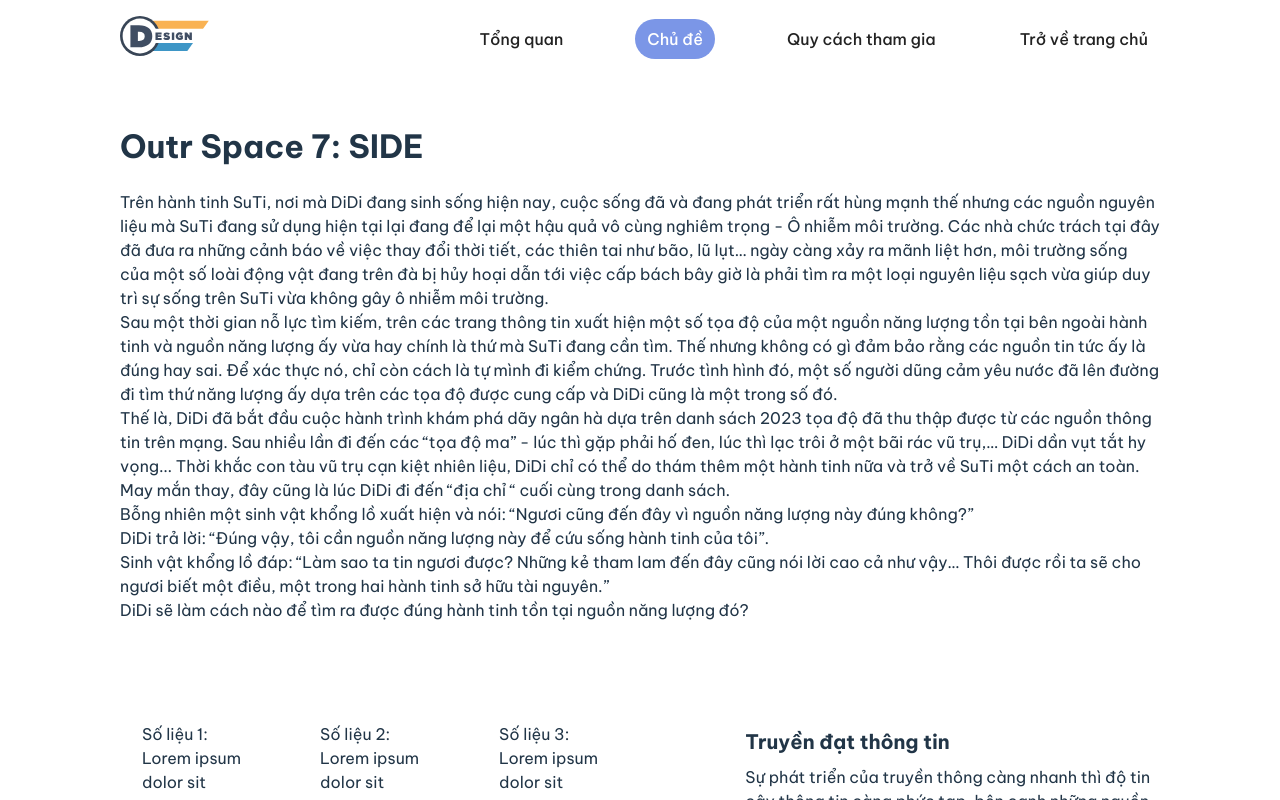
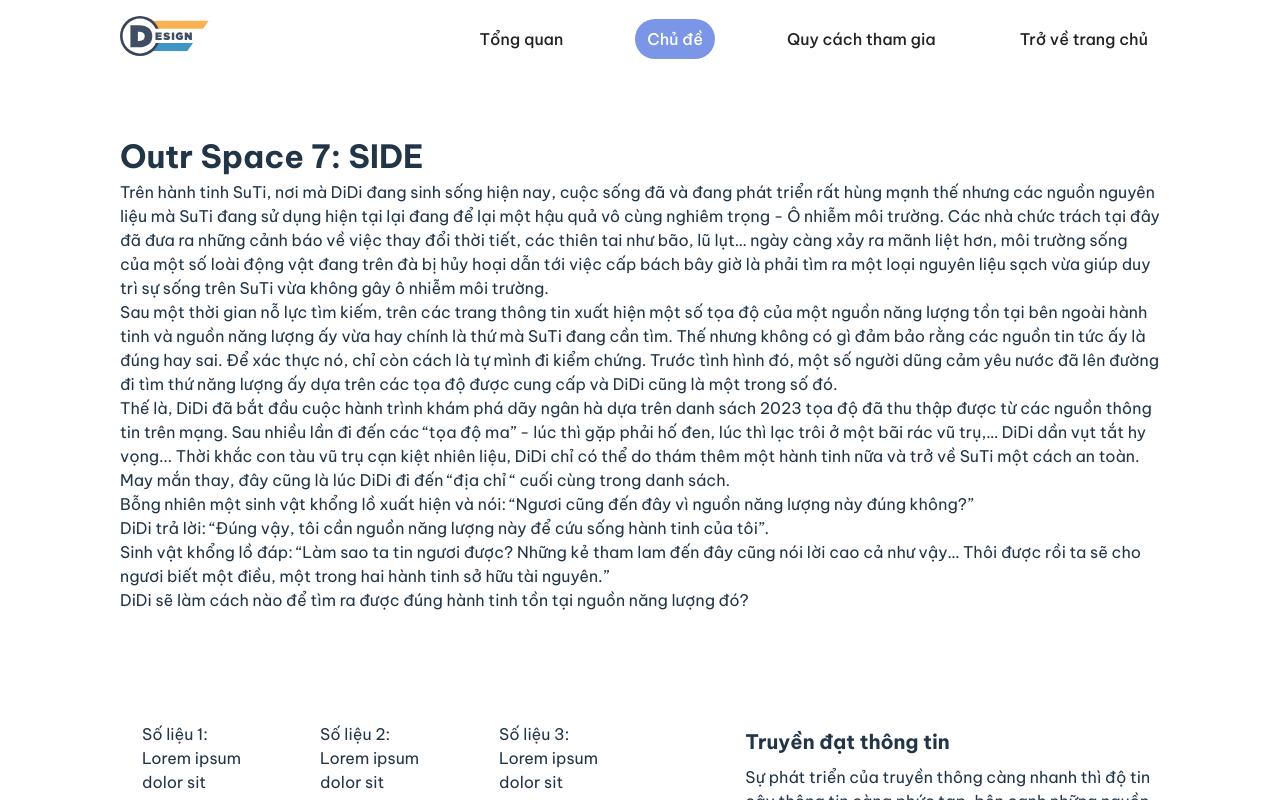
Before and after one commit to NganTrucLe/design-itus, a React (Vite) app: page /events/outr-space-7/topic in a window 1280 px wide. Shown: the top 800 px of the page. Built offline with nearby package versions, Linux system fonts and the light colour scheme.

Commit message:
edit gap

```diff
--- a/src/pages/events/outr-space/sections/topic.jsx
+++ b/src/pages/events/outr-space/sections/topic.jsx
@@ -19,10 +19,6 @@ const useStyles = makeStyles(theme=> ({
     list: {
         display: "flex",
         flexDirection: "column",
-        gap: "20px",
-        [theme.breakpoints.down("sm")]: {
-            gap: "8px"
-        },
     },
     linearTransparent: {
         background: "linear-gradient(180deg, #000000 37.87%, rgba(0, 0, 0, 0) 100%)",
```
